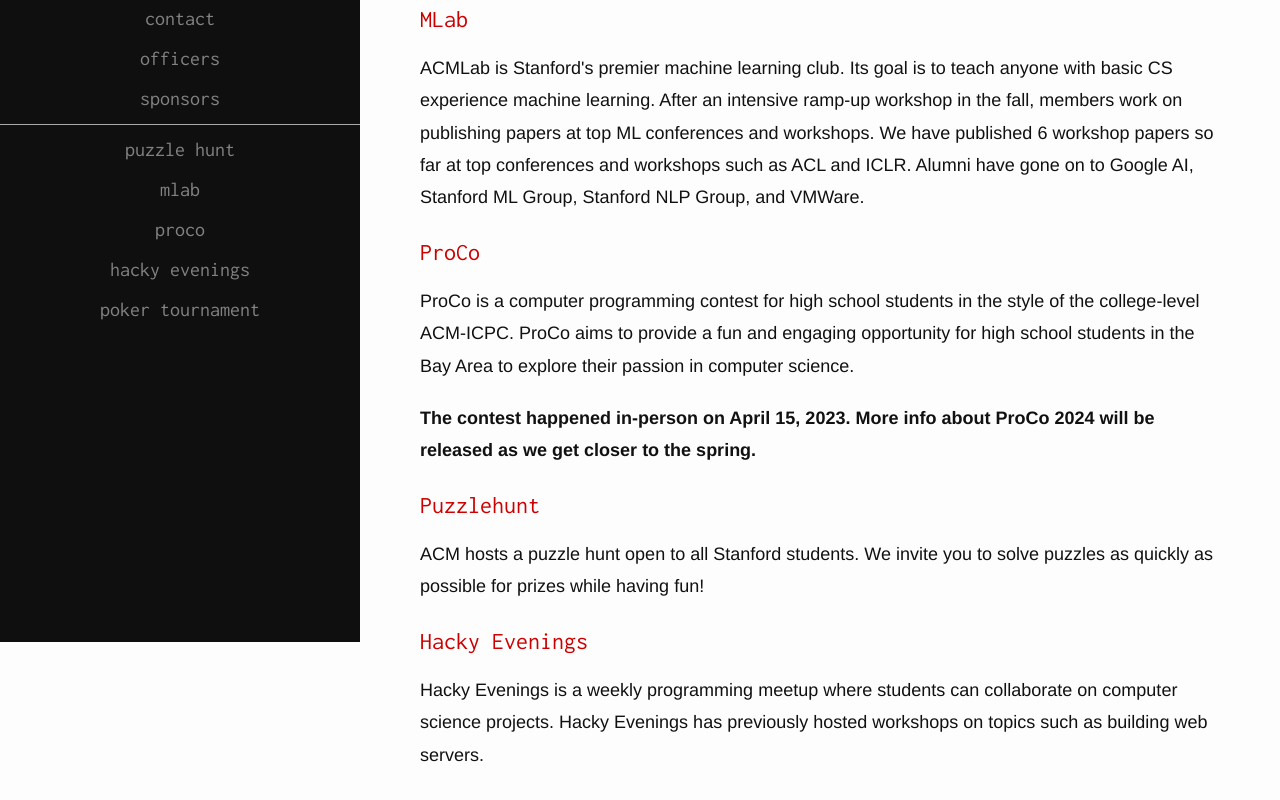
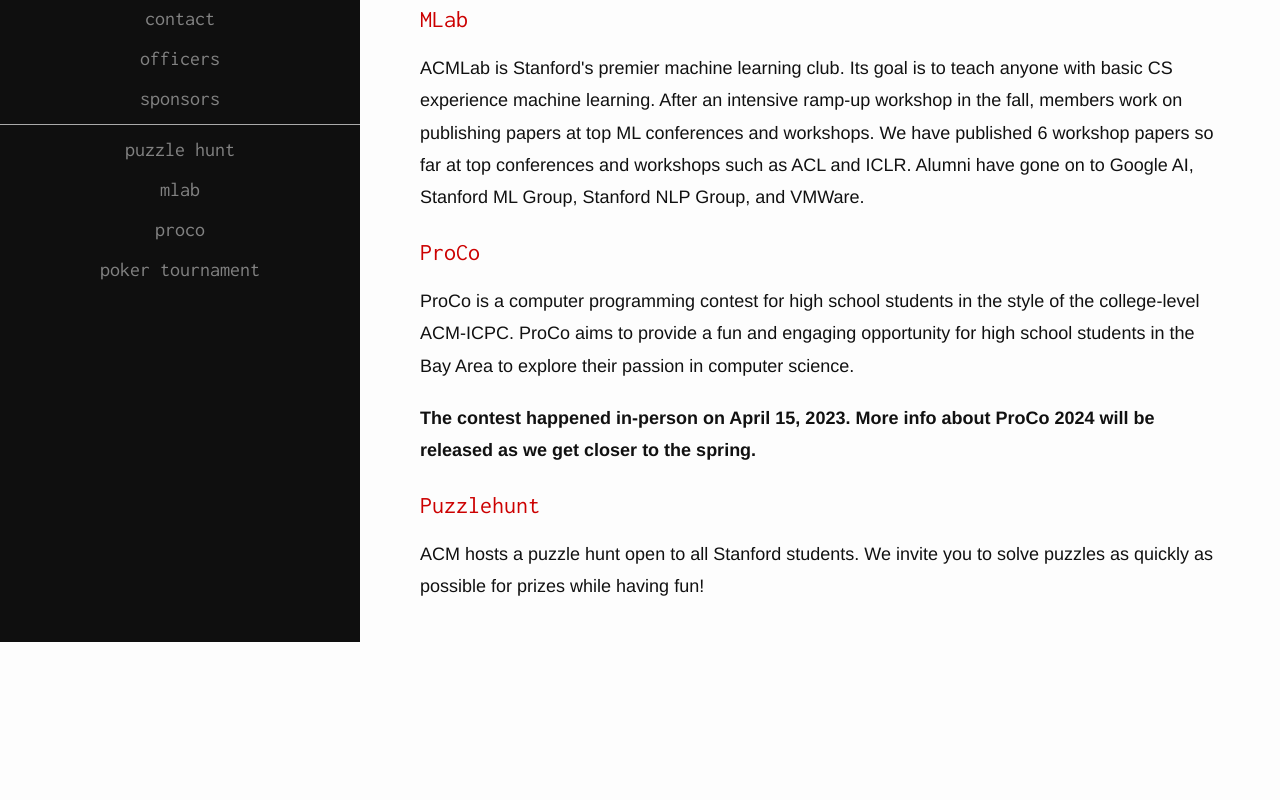
Before and after one commit to StanfordACM/Stanford-ACM, a Next.js app: page / in a window 1280 px wide. Shown: the part 318-1118 px from the top of the page. After the commit the page ends 1041 px from the top, so only its background shows below. Built offline with nearby package versions, Linux system fonts and the light colour scheme.

Commit message:
Remove hacky evenings

```diff
--- a/components/navigation.tsx
+++ b/components/navigation.tsx
@@ -128,12 +128,6 @@
           proco
         </NavigationLink>
         <NavigationLink
-          selected={pageName === 'hackyEvenings'}
-          href="/hackyEvenings"
-        >
-          hacky evenings
-        </NavigationLink>
-        <NavigationLink
           selected={pageName === 'pokerTournament'}
           href="/pokerTournament"
         >
--- a/next.config.js
+++ b/next.config.js
@@ -1,11 +1,6 @@
 module.exports = {
   async redirects() {
     return [
-      {
-        source: '/hacky-evenings',
-        destination: '/hackyEvenings',
-        permanent: true
-      },
       {
         source: '/proco/past-contests',
         destination: '/proco/pastContests',
--- a/pages/index.tsx
+++ b/pages/index.tsx
@@ -63,13 +63,6 @@
           ACM hosts a puzzle hunt open to all Stanford students. We invite you
           to solve puzzles as quickly as possible for prizes while having fun!
         </Paragraph>
-
-        <SectionTitle href="/hackyEvenings">Hacky Evenings</SectionTitle>
-        <Paragraph>
-          Hacky Evenings is a weekly programming meetup where students can
-          collaborate on computer science projects. Hacky Evenings has
-          previously hosted workshops on topics such as building web servers.
-        </Paragraph>
       </Section>
     </Layout>
   );
```
Also changed, not shown: pages/hackyEvenings.tsx (deleted, +0 -28 lines).
